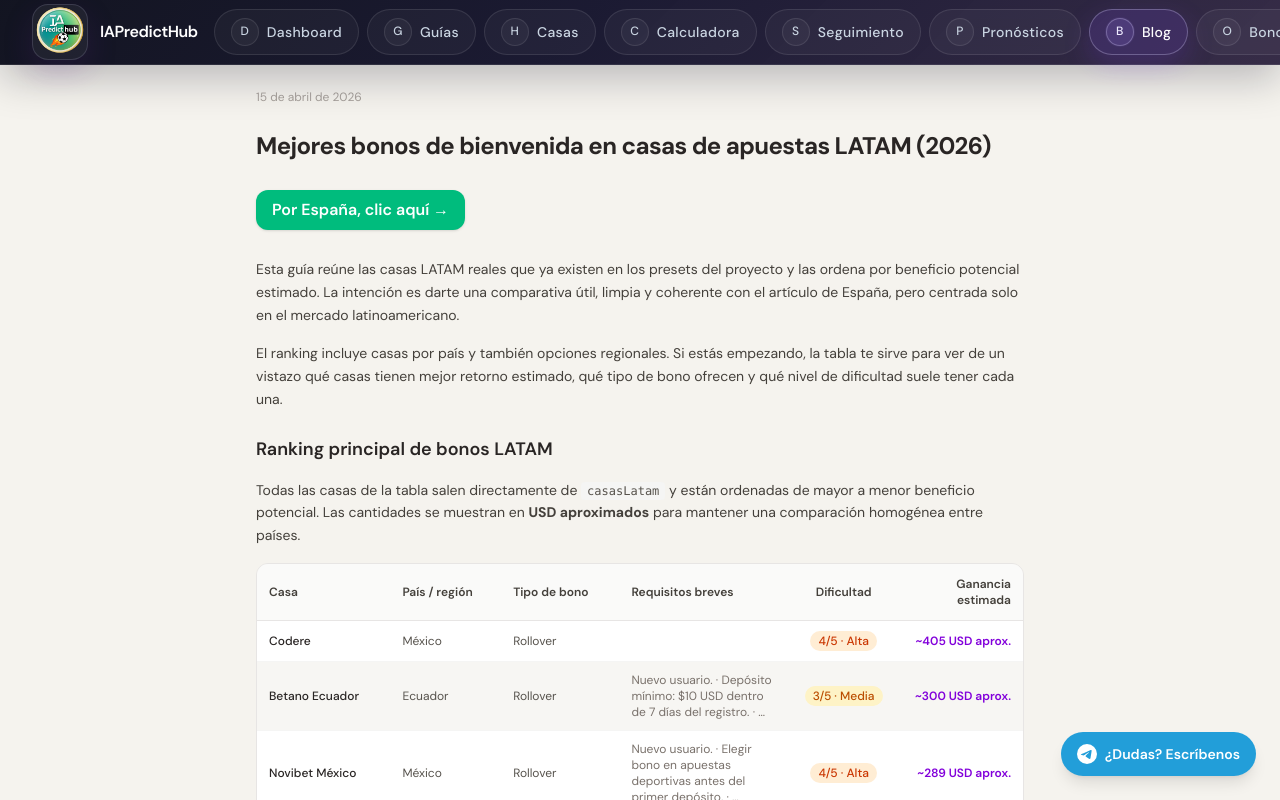
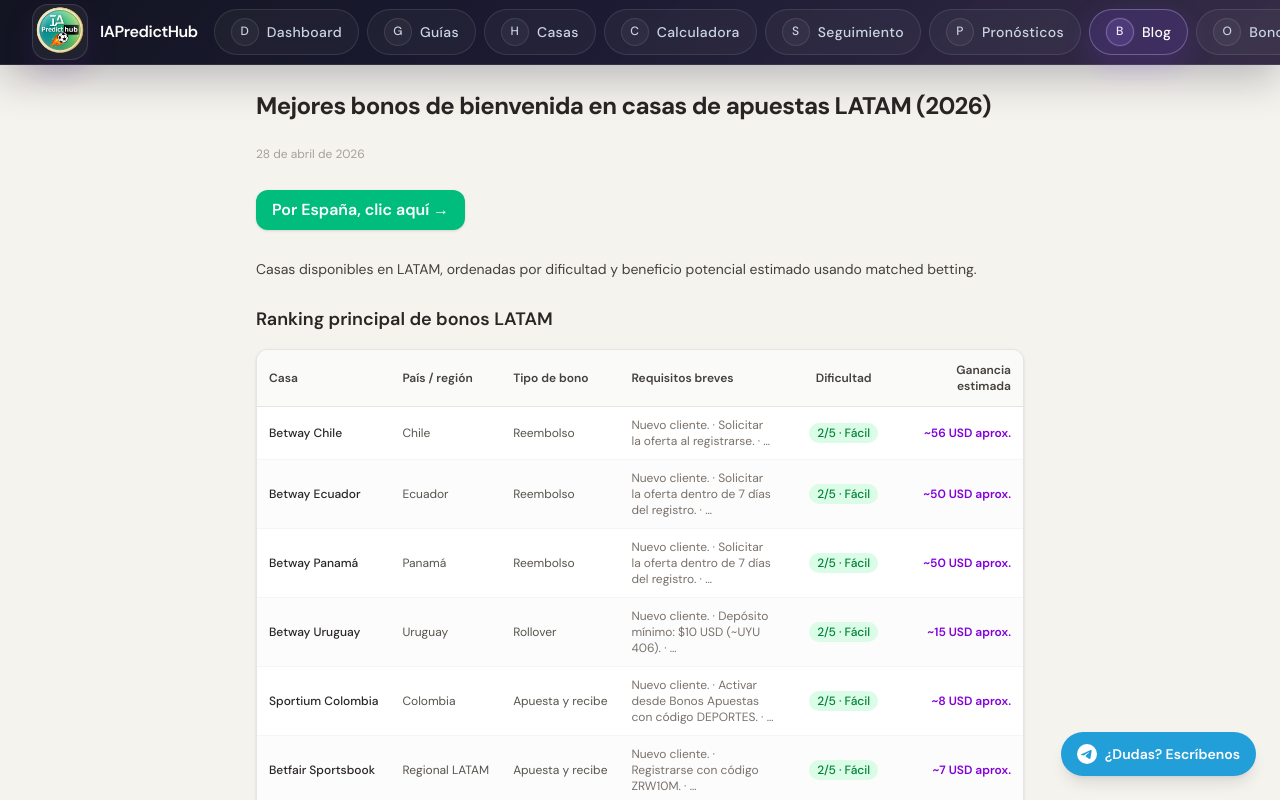
Before and after one commit to eloylt13/matched-betting-app, a Next.js app: page /blog/mejores-bonos-bienvenida-latam in a window 1280 px wide. Shown: the top 800 px of the page. Built offline with nearby package versions, Linux system fonts and the light colour scheme; no server answers; a web font is replaced by a local one.

Commit message:
chore: alinea rankings de bonos España y LATAM

```diff
--- a/app/blog/mejores-bonos-bienvenida-apuestas-espana/page.tsx
+++ b/app/blog/mejores-bonos-bienvenida-apuestas-espana/page.tsx
@@ -90,8 +90,8 @@ function DificultadBadge({ nivel }: { nivel: number }) {
 export default function MejoresBonos2026Page() {
   return (
     <article className="max-w-3xl mx-auto flex flex-col gap-6 pb-8">
-      <time dateTime="2026-03-29" className="text-xs text-stone-400">
-        29 de marzo de 2026
+      <time dateTime="2026-04-28" className="text-xs text-stone-400">
+        28 de abril de 2026
       </time>
 
       <h1 className="text-2xl font-bold text-stone-800 tracking-tight leading-snug">
--- a/app/blog/mejores-bonos-bienvenida-latam/page.tsx
+++ b/app/blog/mejores-bonos-bienvenida-latam/page.tsx
@@ -79,11 +79,18 @@ function DificultadBadge({ nivel }: { nivel?: number }) {
 
 const rankingLatam = [...casasLatam]
   .sort((a, b) => {
+    const dificultadA = a.dificultad ?? Number.POSITIVE_INFINITY
+    const dificultadB = b.dificultad ?? Number.POSITIVE_INFINITY
+
+    if (dificultadA !== dificultadB) {
+      return dificultadA - dificultadB
+    }
+
     if (b.beneficioPotencial !== a.beneficioPotencial) {
       return b.beneficioPotencial - a.beneficioPotencial
     }
 
-    return a.nombre.localeCompare(b.nombre, 'es')
+    return 0
   })
 
 const duplicateCasaNames = rankingLatam.reduce((counts, casa) => {
@@ -267,13 +274,13 @@ function RelatedItem({
 export default function MejoresBonosLatamPage() {
   return (
     <article className="mx-auto flex max-w-3xl flex-col gap-6 pb-8">
-      <time dateTime="2026-04-15" className="text-xs text-stone-400">
-        15 de abril de 2026
-      </time>
-
       <h1 className="text-2xl font-bold leading-snug tracking-tight text-stone-800">
         Mejores bonos de bienvenida en casas de apuestas LATAM (2026)
       </h1>
+
+      <time dateTime="2026-04-28" className="text-xs text-stone-400">
+        28 de abril de 2026
+      </time>
 
       <Link
         href="/blog/mejores-bonos-bienvenida-apuestas-espana"
@@ -284,25 +291,12 @@ export default function MejoresBonosLatamPage() {
 
       <div className="flex flex-col gap-4 text-sm leading-relaxed text-stone-700">
         <p>
-          Esta guía reúne las casas LATAM reales que ya existen en los presets del proyecto y las ordena por
-          beneficio potencial estimado. La intención es darte una comparativa útil, limpia y coherente con
-          el artículo de España, pero centrada solo en el mercado latinoamericano.
-        </p>
-        <p>
-          El ranking incluye casas por país y también opciones regionales. Si estás empezando, la tabla te
-          sirve para ver de un vistazo qué casas tienen mejor retorno estimado, qué tipo de bono ofrecen y
-          qué nivel de dificultad suele tener cada una.
+          Casas disponibles en LATAM, ordenadas por dificultad y beneficio potencial estimado usando matched betting.
         </p>
 
         <h2 className="mt-2 text-lg font-semibold text-stone-800">Ranking principal de bonos LATAM</h2>
-        <p>
-          Todas las casas de la tabla salen directamente de{' '}
-          <code className="rounded bg-stone-100 px-1.5 py-0.5 text-xs text-stone-600">casasLatam</code> y
-          están ordenadas de mayor a menor beneficio potencial. Las cantidades se muestran en{' '}
-          <strong>USD aproximados</strong> para mantener una comparación homogénea entre países.
-        </p>
 
-        <div className="overflow-x-auto rounded-xl border border-stone-200">
+        <div className="overflow-x-auto rounded-xl border border-stone-200 bg-white shadow-sm">
           <table className="w-full text-xs">
             <thead>
               <tr className="border-b border-stone-200 bg-stone-50">
```
